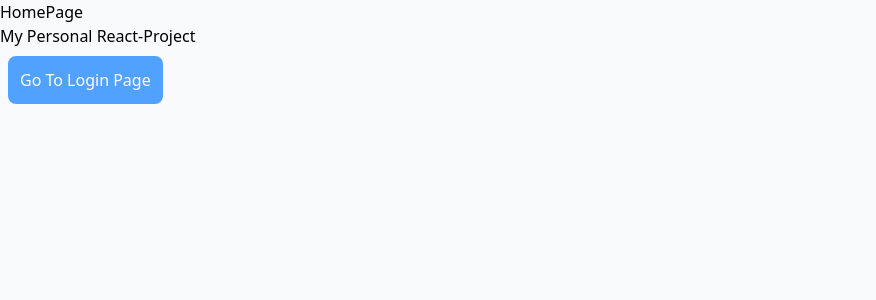
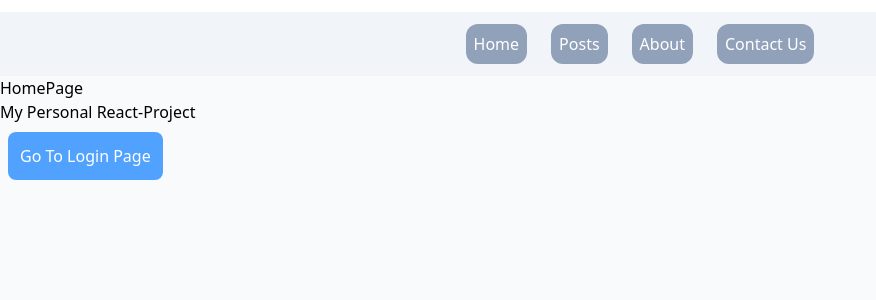
Before and after one commit to Sadjad1366/social-media, a React (Vite) app: page / in a window 1280 px wide. Shown: the top 300 px of the page, without its empty margins (0-876 px from the left). Built offline with nearby package versions, Linux system fonts and the light colour scheme.

Commit message:
add navbar

```diff
--- a/package.json
+++ b/package.json
@@ -18,7 +18,7 @@
     "react-dom": "^19.1.1",
     "react-hook-form": "^7.64.0",
     "react-icons": "^5.5.0",
-    "react-router": "^7.9.3",
+    "react-router": "^7.9.4",
     "react-select": "^5.10.2",
     "tailwindcss": "^4.1.14",
     "zod": "^4.1.11"
--- /dev/null
+++ b/src/components/common/navbar.tsx
@@ -0,0 +1,24 @@
+import { Link } from "react-router";
+
+const Navbar: React.FC = () => {
+
+  const items = [
+    { address: "/", name: "Home" },
+    { address: "/posts", name: "Posts" },
+    { address: "/about", name: "About" },
+    { address: "/contact-us", name: "Contact Us" },
+  ];
+
+  const className = "bg-slate-400 text-white p-2 rounded-xl";
+
+  return (
+    <div className="w-full bg-slate-100 flex gap-x-6 justify-center items-center p-3 mt-3">
+      {items.map((item) => (
+        <Link className={className} to={item.address}>
+          {item.name}
+        </Link>
+      ))}
+    </div>
+  );
+};
+export default Navbar;
--- a/src/components/root/index.tsx
+++ b/src/components/root/index.tsx
@@ -1,7 +1,9 @@
 import { Outlet } from "react-router"
+import Navbar from "../common/navbar"
 
 const Root = () => {
     return <div className="bg-slate-50 h-screen">
+        <Navbar/>
         <Outlet/>
     </div>
 }
```
Also changed, not shown: src/App.tsx (+4 -4 lines), 2 other files (tests, documents, lock files or other folders).
